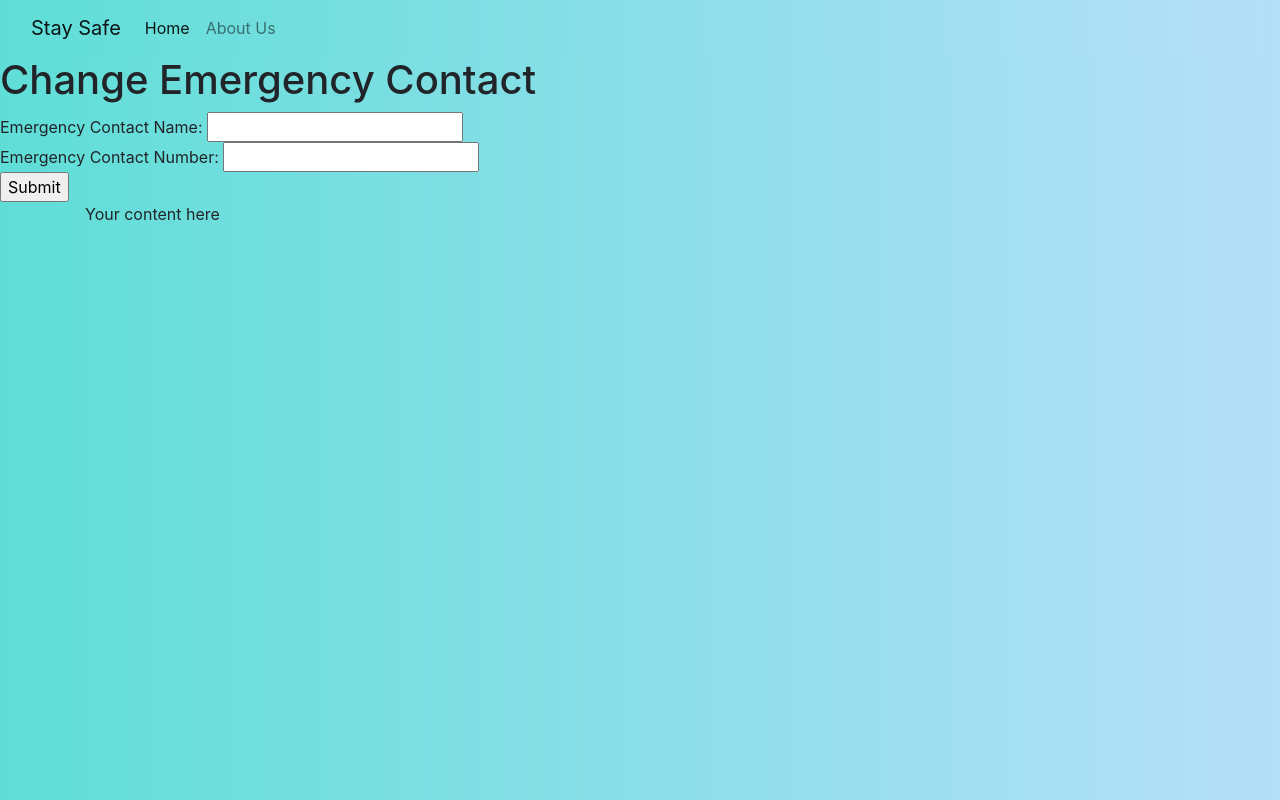
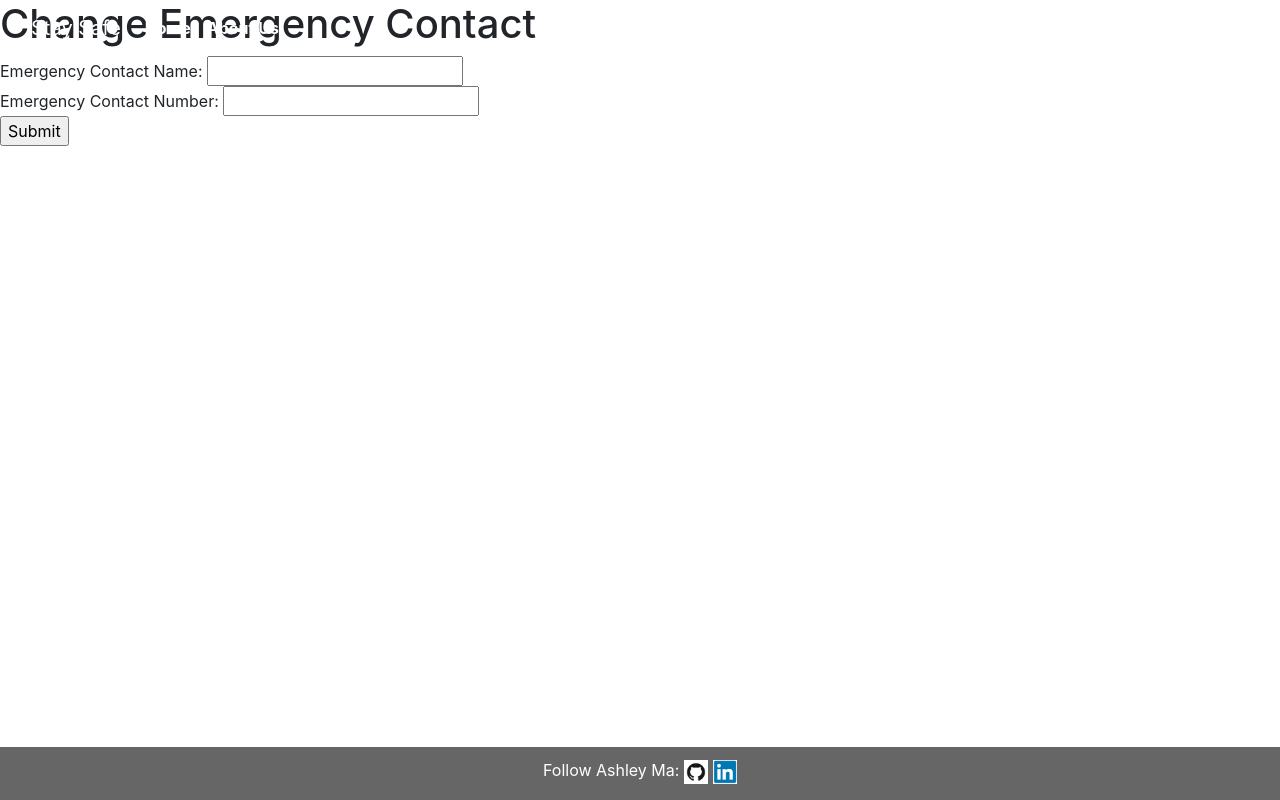
Before and after one commit to ashleyhma/Stay_Safe_App, a Flask app: page /change-emergency-contact in a window 1280 px wide. Run offline with Flask 2, Linux system fonts and the light colour scheme; some libraries are stand-ins or nearby versions.

Commit message:
Finished styling register form

```diff
--- /dev/null
+++ b/static/css/index.css
@@ -0,0 +1,50 @@
+.navbar-wrapper {
+    position:relative;
+}
+.carousel {
+    top:0;
+}
+.carousel-inner {
+    width: 100%;
+    overflow: hidden;
+    }
+.navbar {
+    position:absolute;
+    top:0;
+    z-index:10;
+    background: rgb(0, 0, 0);
+    width:100%;
+}
+
+.home .row {
+    width: 100%;
+}
+
+.home .row nav {
+    color: white;
+    background-color: transparent !important;
+}
+
+.row.input {
+    margin-top: 100px;
+}
+
+
+.button {
+    border: none;
+    border-radius: 1.5rem;
+    padding: 2%;
+    width: 87%;
+    font-weight: bold;
+    margin-top: 5%;
+    cursor: pointer;
+}
+
+.register-button {
+    border: none;
+    border-radius: 1.5rem;
+    padding: 1%;
+    width: 42%;
+    font-weight: bold;
+    margin-top: 5%;
+}
--- a/static/css/main.css
+++ b/static/css/main.css
@@ -14,17 +14,26 @@
   }
    */
 
-/* .register{
-    background: -webkit-linear-gradient(left, #5fded7, #00c6ff);
-    margin-top: 3%;
-    padding: 3%;
-} */
-
-body {
-    background: -webkit-linear-gradient(left, #5fded7, #b6dff9);
+.navbar-nav.mr-auto {
+    font-weight: bold;
 }
 
-.navbar {
-    background: -webkit-linear-gradient(left, #5fded7, #b6dff9);
+.footer {
+    position: fixed;
+    left: 0;
+    bottom: 0;
+    width: 100%;
+    background-color: rgba(0,0,0,0.6);
+    color: white;
+    text-align: center;
+    padding-top: 11px;
+  }
 
+#github {
+    width: 1.9%;
+    opacity: 1 !important;
 }
+
+#linkedin {
+    width: 1.9%;
+}
--- a/templates/base.html
+++ b/templates/base.html
@@ -17,14 +17,34 @@
 
     <!-- CSS -->
     <link rel="stylesheet" href="/static/css/main.css"/>
+    <link rel="stylesheet" href="/static/css/index.css"/>
+
+    <!-- Font Awesome -->
+     <link
+      rel="stylesheet"
+      href="https://use.fontawesome.com/releases/v5.3.1/css/all.css"
+      integrity="sha384-mzrmE5qonljUremFsqc01SB46JvROS7bZs3IO2EmfFsd15uHvIt+Y8vEf7N7fWAU"
+      crossorigin="anonymous"
+    />
+
+    <!-- Google Font -->
+    <link href="https://fonts.googleapis.com/css?family=Montserrat|Nanum+Gothic" rel="stylesheet">
   </head>
 
   <body>
+
     <!-- Nav Bar -->
-    <div class="container-fluid" id="navbar">
+    {% set home_class %}
+      {% if request.script_root == '' %}
+        {{ 'home' }}
+      {% else %}
+        {{ None }}
+      {% endif %}
+    {% endset %}
+    <div class="container-fluid {{ home_class }}" id="navbar">
       <div class="row">
         <div class="col-sm-12 col-md-12 col-lg-12">
-          <nav class="navbar navbar-expand-lg navbar-light bg-light">
+          <nav class="navbar navbar-expand-lg navbar-dark bg-light">
             <a class="navbar-brand" href="/">
               Stay Safe
             </a>
@@ -36,18 +56,18 @@
                 <li class="nav-item active">
                   <a class="nav-link nav"  href="/">Home <span class="sr-only">(current)</span></a>
                 </li>
-                <li class="nav-item">
-                  <a class="nav-link" href="#">About Us</a>
+                <li class="nav-item active">
+                  <a class="nav-link nav" href="#">About Us</a>
                 </li>
-                <li class="nav-item">
+                <li class="nav-item active">
                   {% if "user_id" in session %}
-                  <a class="nav-link" href="/default-form">Form</a>
+                  <a class="nav-link nav" href="/default-form">Form</a>
                   {% endif %}
                 </li>
               </ul>
 
               <ul class="navbar-nav ml-auto">
-                <li class="nav-item">
+                <li class="nav-item active">
                   {% if "user_id" in session %}
                   <a class="nav-link" href="/logout">Logout</a>
                   {% endif %}
@@ -61,12 +81,16 @@
     {% block content %} put your content here {% endblock %}
 
   <!-- Footer -->
-  <div id="wrap">
-    <div id="main" class="container clear-top">
-      <p>Your content here</p>
-    </div>
-  </div>
-<footer class="footer"></footer>
+<div class="footer">
+  <p>Follow Ashley Ma:
+    <a href="https://github.com/ashleyhma">
+      <img id="github" src="/static/imgs/github-mark.png">
+    </a>
+    <a href="https://www.linkedin.com/in/ashleyhma/">
+      <img id="linkedin" src="/static/imgs/linkedin.jpg">
+    </a>
+  </p>
+</div>
 
 
   <!-- Bootstrap -->
```
Also changed, not shown: static/css/default_form.css (added, +88 -0 lines), static/css/register_form.css (+43 -11 lines), static/js/homepage.jsx (+10 -13 lines), static/js/main_form.jsx (+4 -4 lines), templates/default_form.html (+11 -21 lines), templates/index.html (+5 -4 lines), templates/register_form.html (+48 -89 lines), static/imgs/GitHub-Mark.png (added), static/imgs/linkedin.jpg (added), static/imgs/stay.jpg (deleted), 3 other files.
